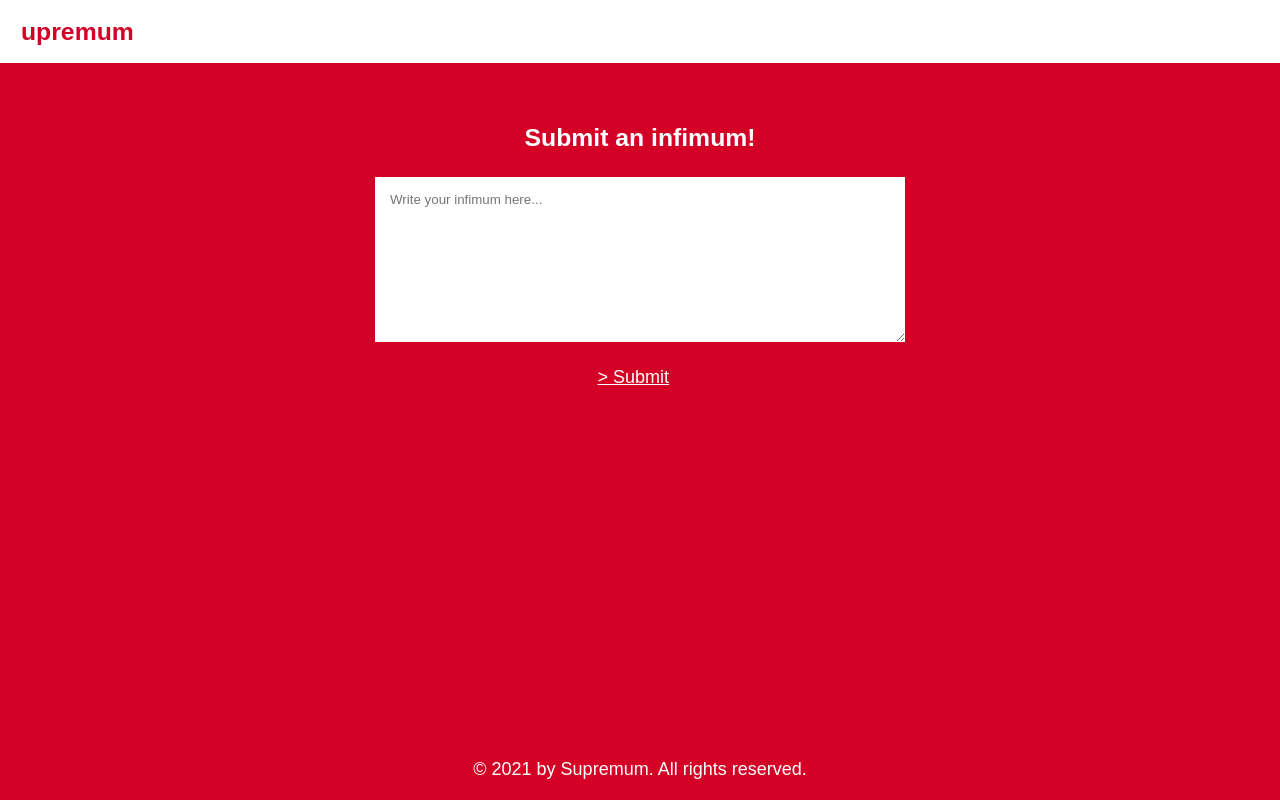
After one commit to GEWIS/supremumweb, a Flask app: page /infima/submit in a window 1280 px wide. The commit adds this page. Run offline with Flask 2, Linux system fonts and the light colour scheme; some libraries are stand-ins or nearby versions.

Commit message:
Introducing infima database + config

```diff
--- a/app/home/static/stylesheets/shared.css
+++ b/app/home/static/stylesheets/shared.css
@@ -80,12 +80,10 @@ p, span {
 #menu {
     display: flex;
     flex-direction: row;
-
     width: 100%;
     height: 7rem;
     overflow: hidden;
     background-color: white;
-
     top: 0;
     position: fixed;
 }
@@ -108,10 +106,11 @@ p, span {
 .container {
     display: flex;
     flex-direction: column;
+    flex: 1 0 auto;
     max-width: 100vw;
-
+    /* min-height: calc(100vh - 7rem); */
     /* Prevent content overflow */
-    margin-top: 7rem;
+    padding-top: 7rem;
 }
 
 .content-item {
@@ -162,6 +161,10 @@ p, span {
     text-align: left;
 }
 
+.content-item.center .content-container {
+    text-align: center !important;
+}
+
 .content-container {
     display: flex;
     flex-direction: column;
@@ -180,13 +183,13 @@ p, span {
 }
 
 /* Footer */
+
 #footer {
     display: flex;
     flex-direction: row;
     justify-content: center;
-
     width: 100%;
-    height: 7remx;
+    height: 7rem;
     background-color: #D40026;
     color: white;
 }
--- /dev/null
+++ b/app/infima/forms.py
@@ -0,0 +1,35 @@
+from flask_wtf import Form
+from wtforms import StringField
+from wtforms.validators import DataRequired
+from wtforms.widgets import TextArea
+
+from app.infima.models import Infimum
+
+
+class SubmitForm(Form):
+    infimum_text = StringField(
+        'infimum_text',
+        validators=[DataRequired()],
+        widget=TextArea(),
+        render_kw={
+            'placeholder': 'Write your infimum here...',
+            'autocomplete': 'off',
+            })
+
+    def __init__(self, *args, **kwargs):
+        Form.__init__(self, *args, **kwargs)
+        self.infimum = None
+
+    def validate(self):
+        rv = Form.validate(self)
+
+        infimum = Infimum.query.filter_by(text=self.infimum_text.data).first()
+
+        if infimum:
+            self.infimum.errors.append(
+                'This infimum has already been submitted'
+            )
+            return False
+
+        self.infimum = infimum
+        return True
--- a/app/infima/routes.py
+++ b/app/infima/routes.py
@@ -1,7 +1,19 @@
 from flask import render_template, jsonify
 from . import infima_bp
+from .forms import SubmitForm
 
 
 @infima_bp.route('/')
 def infima_overview():
-    return "This is a temporary infima overview"
+    return render_template('infima.html'), 200
+
+
+@infima_bp.route('/submit', methods=['GET', 'POST'])
+def submit():
+    form = SubmitForm()
+    form.infimum_text(placeholder="testtestestestse")
+    if form.validate_on_submit():
+        print("infimum:", form.infimum_text, form.infimum)
+        return render_template('submit.html', success=True), 200
+    return render_template('submit.html', form=form), 200
+    # return render_template('submit.html', form=None), 200
--- /dev/null
+++ b/app/infima/static/stylesheets/infima.css
@@ -0,0 +1,26 @@
+.submit-container {
+    /* Account for header and footer */
+    min-height: calc(100vh - 14rem - 9vh);
+}
+
+#infimum_text {
+    border: none;
+    width: 80%;
+    min-width: 100px;
+    max-width: 500px;
+    min-height: 15rem;
+    font-family: Arial, Helvetica, sans-serif;
+    padding: 15px;
+}
+
+.submit {
+    text-decoration: underline;
+}
+
+.submit-btn {
+    border: none;
+    background-color: transparent;
+    text-decoration: underline;
+    color: white;
+    cursor: pointer;
+}
--- /dev/null
+++ b/app/infima/templates/components/field.html
@@ -0,0 +1,12 @@
+{% macro render_field(field) %}
+    {% with errors = field.errors %}
+        <div class="form-group{{ ' has-error' if errors }}">
+            {{ field(class='form-control', **kwargs)|safe }}
+            {% if errors %}
+                {% for error in errors %}
+                    <span class="help-block">{{ error }}</span>
+                {% endfor %}
+            {% endif %}
+        </div>
+    {% endwith %}
+{% endmacro %}
--- /dev/null
+++ b/app/infima/templates/submit.html
@@ -0,0 +1,35 @@
+{% extends 'layout.html' %}
+
+{% from 'components/field.html' import render_field %}
+
+{% block links %}
+<link rel="stylesheet" type="text/css" href="{{url_for('infima.static', filename='stylesheets/infima.css')}}">
+{% endblock %}
+
+{% block body %}
+<div class="content-item center">
+    <div class="content-container submit-container">
+        {% if form %}
+        <h3>Submit an infimum!</h3>
+        <form method="POST" action="{{ request.url }}">
+            <div class="panel panel-default">
+                <div>
+                    {{ form.csrf_token }}
+                    {{ render_field(form.infimum_text) }}
+                </div>
+                <button type="submit" class="submit-btn" style="margin-right: 1em;">
+                    <i class="fa fa-sign-in"></i><p>> Submit</p>
+                </button>
+            </div>
+        </form>
+        {% else %}
+        <div id="submission-succesfull">
+            <h3>Your infimum has been submitted!</h3>
+            <a href="">
+                <p>> Submit another</p>
+            </a>
+        </div>
+        {% endif %}
+    </div>
+</div>
+{% endblock %}
--- a/main.py
+++ b/main.py
@@ -1,6 +1,6 @@
-from app import create_app
+from app import create_app, config
 
-app = create_app()
+app = create_app(config.dev_config)
 
 if __name__ == "__main__":
     app.run(host="0.0.0.0", port=8080, use_reloader=True, debug=True)
--- a/requirements.txt
+++ b/requirements.txt
@@ -1,2 +1,6 @@
 Flask==1.1.2
+flask_sqlalchemy==2.5.1
+flask_wtf==0.14.3
+pymysql==1.0.2
+python-dotenv==0.17.1
 requests==2.25.1
```
Also changed, not shown: app/__init__.py (+9 -1 lines), app/config.py (added, +39 -0 lines), app/database.py (added, +34 -0 lines), app/infima/models.py (added, +13 -0 lines), app/infima/templates/infima.html (added, +7 -0 lines), README.md, 1 other file.
